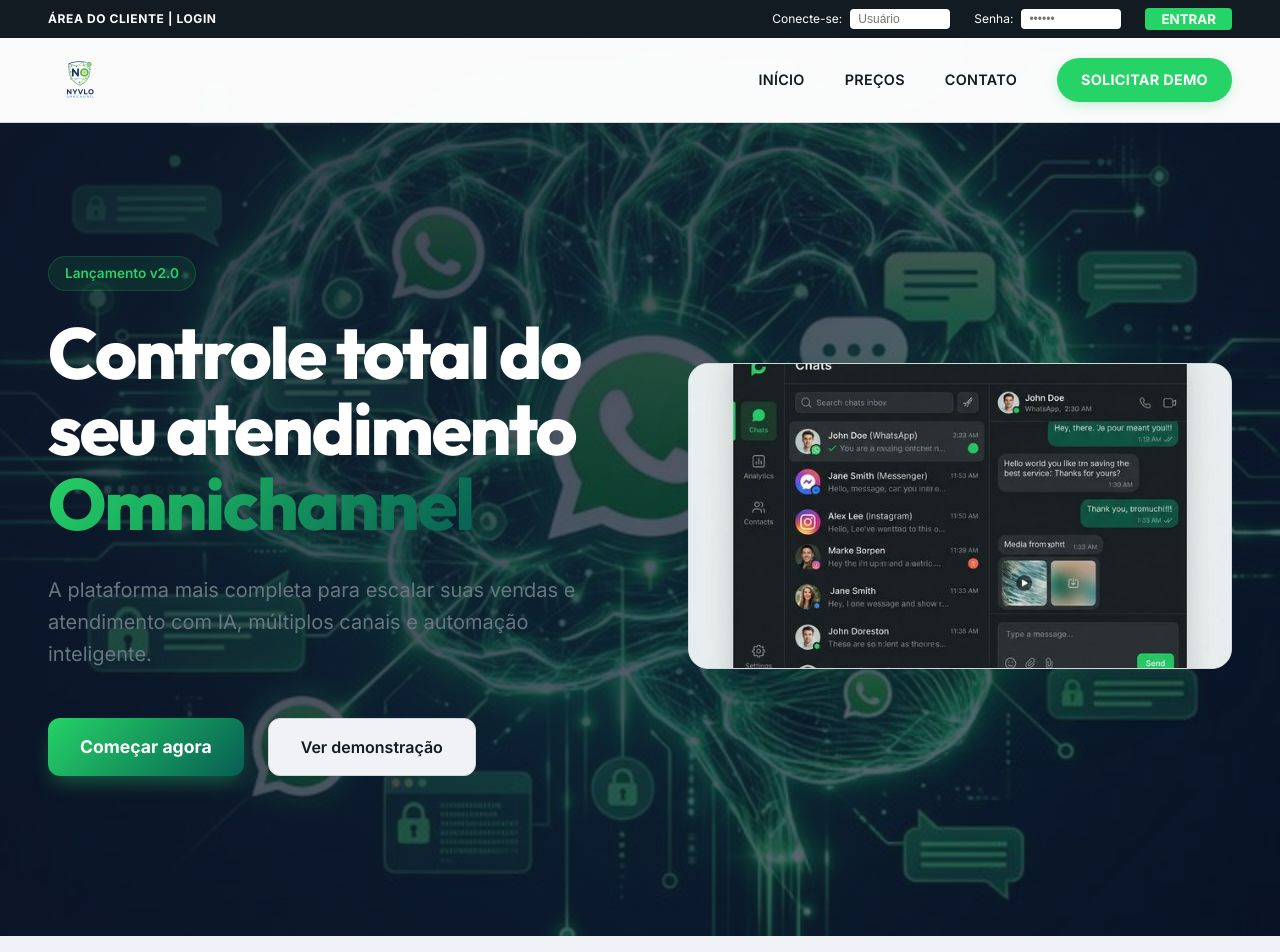
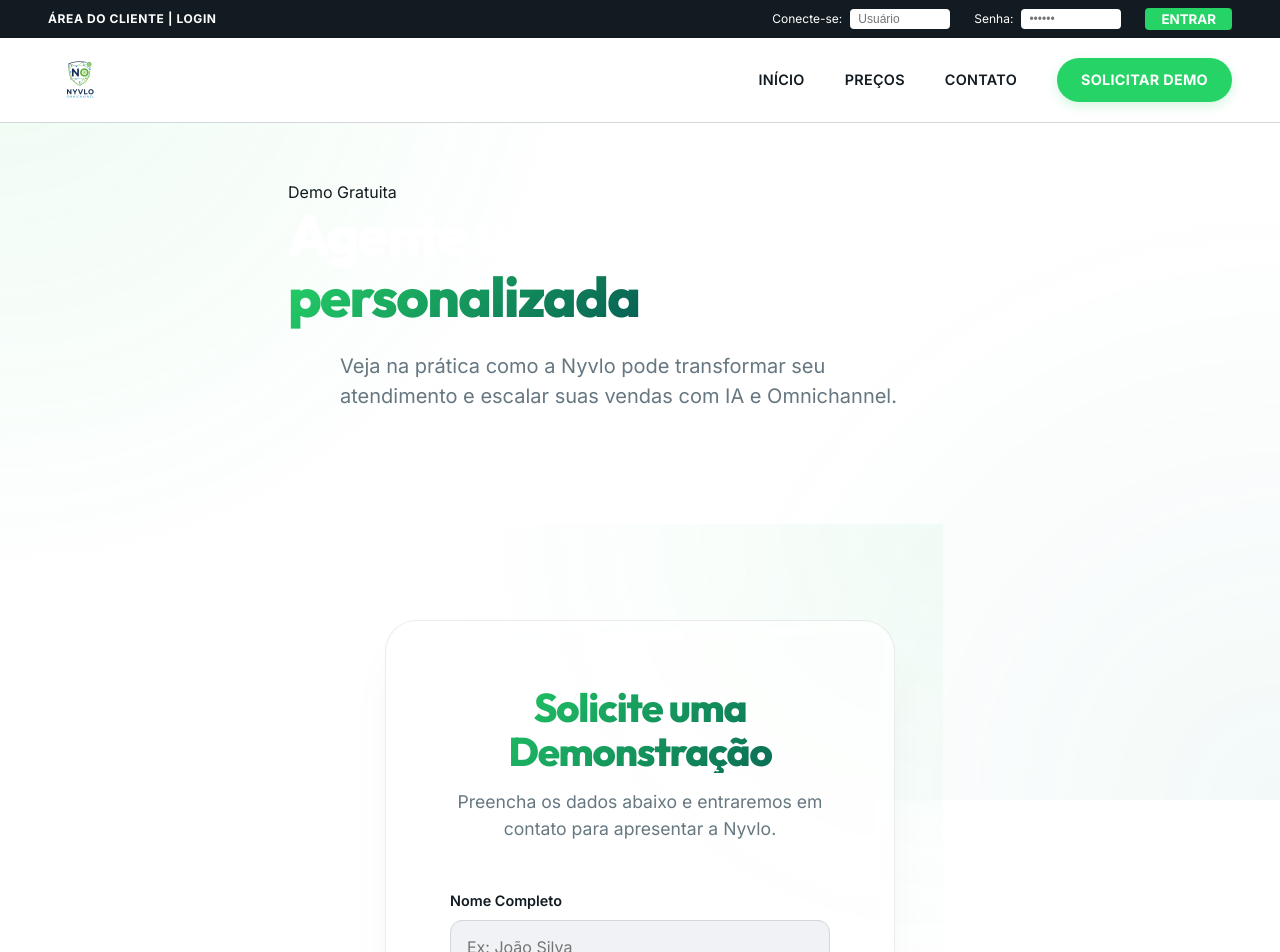
Before and after one commit to Nyvlo/Site-Nyvlo, a Vue app: page /solicitar-demo in a window 1280 px wide. Shown: the top 952 px of the page. Built offline with nearby package versions, Linux system fonts and the light colour scheme.

Commit message:
feat: implement separate demo request page with vue-router

```diff
--- a/package.json
+++ b/package.json
@@ -9,7 +9,8 @@
     "preview": "vite preview"
   },
   "dependencies": {
-    "vue": "^3.5.24"
+    "vue": "^3.5.24",
+    "vue-router": "^4.6.4"
   },
   "devDependencies": {
     "@vitejs/plugin-vue": "^6.0.1",
--- a/src/App.vue
+++ b/src/App.vue
@@ -1,9 +1,5 @@
 <script setup>
 import Navbar from './components/Navbar.vue'
-import Hero from './components/Hero.vue'
-import Features from './components/Features.vue'
-import Pricing from './components/Pricing.vue'
-import ContactForm from './components/ContactForm.vue'
 import Footer from './components/Footer.vue'
 </script>
 
@@ -12,10 +8,7 @@
     <div class="bg-blur"></div>
     <Navbar />
     <main>
-      <Hero />
-      <Features />
-      <Pricing />
-      <ContactForm />
+      <RouterView />
     </main>
     <Footer />
   </div>
--- a/src/components/Hero.vue
+++ b/src/components/Hero.vue
@@ -36,7 +36,7 @@
           <h1>Controle total do seu atendimento <span class="text-gradient">Omnichannel</span></h1>
           <p>A plataforma mais completa para escalar suas vendas e atendimento com IA, múltiplos canais e automação inteligente.</p>
           <div class="hero-actions">
-            <a href="#contact" class="btn-cta bg-gradient">Começar agora</a>
+            <RouterLink to="/solicitar-demo" class="btn-cta bg-gradient">Começar agora</RouterLink>
             <a href="#contact" class="btn-secondary">Ver demonstração</a>
           </div>
         </div>
--- a/src/components/Navbar.vue
+++ b/src/components/Navbar.vue
@@ -44,10 +44,10 @@
         </a>
 
         <div class="nav-links-right">
-          <a href="#hero">Início</a>
-          <a href="#pricing">Preços</a>
-          <a href="#contact">Contato</a>
-          <a href="#contact" class="btn-demo">Solicitar Demo</a>
+          <RouterLink to="/">Início</RouterLink>
+          <RouterLink to="/#pricing">Preços</RouterLink>
+          <RouterLink to="/#contact">Contato</RouterLink>
+          <RouterLink to="/solicitar-demo" class="btn-demo">Solicitar Demo</RouterLink>
         </div>
       </div>
     </nav>
--- a/src/main.js
+++ b/src/main.js
@@ -1,5 +1,6 @@
 import { createApp } from 'vue'
 import './style.css'
 import App from './App.vue'
+import router from './router'
 
-createApp(App).mount('#app')
+createApp(App).use(router).mount('#app')
--- /dev/null
+++ b/src/router/index.js
@@ -0,0 +1,30 @@
+import { createRouter, createWebHistory } from 'vue-router'
+import HomeView from '../views/HomeView.vue'
+import DemoView from '../views/DemoView.vue'
+
+const router = createRouter({
+    history: createWebHistory(),
+    routes: [
+        {
+            path: '/',
+            name: 'home',
+            component: HomeView
+        },
+        {
+            path: '/solicitar-demo',
+            name: 'demo',
+            component: DemoView
+        }
+    ],
+    scrollBehavior(to, from, savedPosition) {
+        if (to.hash) {
+            return {
+                el: to.hash,
+                behavior: 'smooth',
+            }
+        }
+        return { top: 0 }
+    }
+})
+
+export default router
--- /dev/null
+++ b/src/views/DemoView.vue
@@ -0,0 +1,63 @@
+<script setup>
+import ContactForm from '../components/ContactForm.vue'
+</script>
+
+<template>
+  <div class="demo-view container animate-fade-in">
+    <div class="demo-header text-center">
+      <span class="badge">Demo Gratuita</span>
+      <h1>Agente uma demonstração <span class="text-gradient">personalizada</span></h1>
+      <p>Veja na prática como a Nyvlo pode transformar seu atendimento e escalar suas vendas com IA e Omnichannel.</p>
+    </div>
+
+    <div class="demo-content">
+      <ContactForm />
+    </div>
+  </div>
+</template>
+
+<style scoped>
+.demo-view {
+  padding-top: 180px;
+  padding-bottom: 100px;
+  max-width: 800px;
+  margin: 0 auto;
+}
+
+.demo-header {
+  margin-bottom: 4rem;
+}
+
+h1 {
+  font-size: 3.5rem;
+  font-weight: 800;
+  line-height: 1.1;
+  margin-bottom: 1.5rem;
+  color: white;
+}
+
+p {
+  font-size: 1.25rem;
+  color: var(--text-muted);
+  max-width: 600px;
+  margin: 0 auto;
+}
+
+.demo-content {
+  background: rgba(255, 255, 255, 0.03);
+  backdrop-filter: blur(20px);
+  border: 1px solid rgba(255, 255, 255, 0.1);
+  padding: 3rem;
+  border-radius: 24px;
+}
+
+@media (max-width: 768px) {
+  .demo-view {
+    padding-top: 140px;
+  }
+
+  h1 {
+    font-size: 2.5rem;
+  }
+}
+</style>
--- /dev/null
+++ b/src/views/HomeView.vue
@@ -0,0 +1,15 @@
+<script setup>
+import Hero from '../components/Hero.vue'
+import Features from '../components/Features.vue'
+import Pricing from '../components/Pricing.vue'
+import ContactForm from '../components/ContactForm.vue'
+</script>
+
+<template>
+  <div class="home-view">
+    <Hero />
+    <Features />
+    <Pricing />
+    <ContactForm />
+  </div>
+</template>
```
Also changed, not shown: 1 other file (tests, documents, lock files or other folders).
